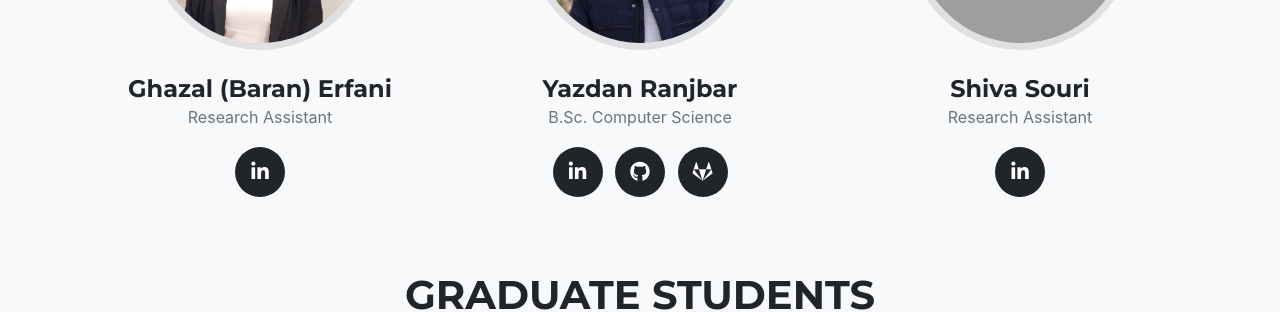
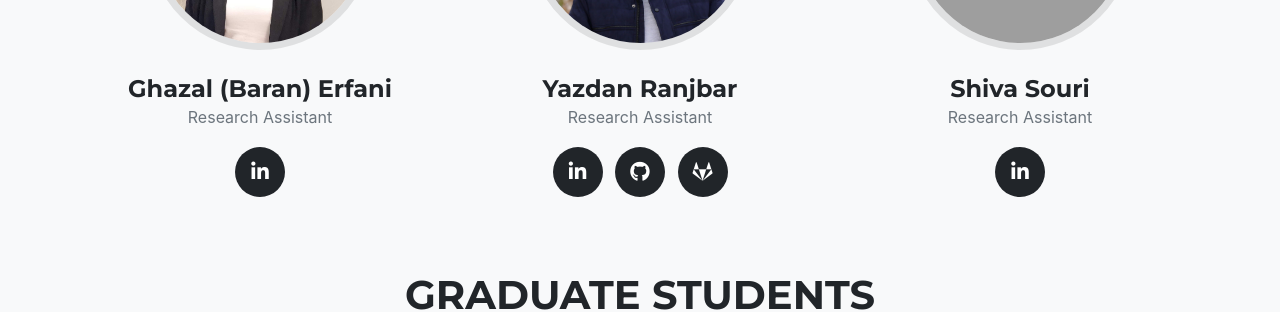
Before and after one commit to UR-DataScience/ur-datascience.github.io, a Jekyll site: the page built from index.markdown, in a window 1280 px wide and 900 px high, scrolled down 4548 px. Shown: the part 153-465 px from the top of the window. Built offline with Jekyll 4.4.1, drawn with Linux system fonts in a browser that asks for light colours; nearby versions of some CDN libraries; some web fonts are replaced; grey boxes are pictures that could not be loaded.

Commit message:
Update Yazdan's role in home page

```diff
--- a/_data/team.yml
+++ b/_data/team.yml
@@ -39,7 +39,7 @@ groups:
             icon: fab fa-linkedin-in
 
       - name: "Yazdan Ranjbar"
-        role: "B.Sc. Computer Science"
+        role: "Research Assistant"
         image: assets/img/team/Yazdan_Ranjbar.jpg
         link: http://urdatascience.ca/members/yazdan
         social:
```
